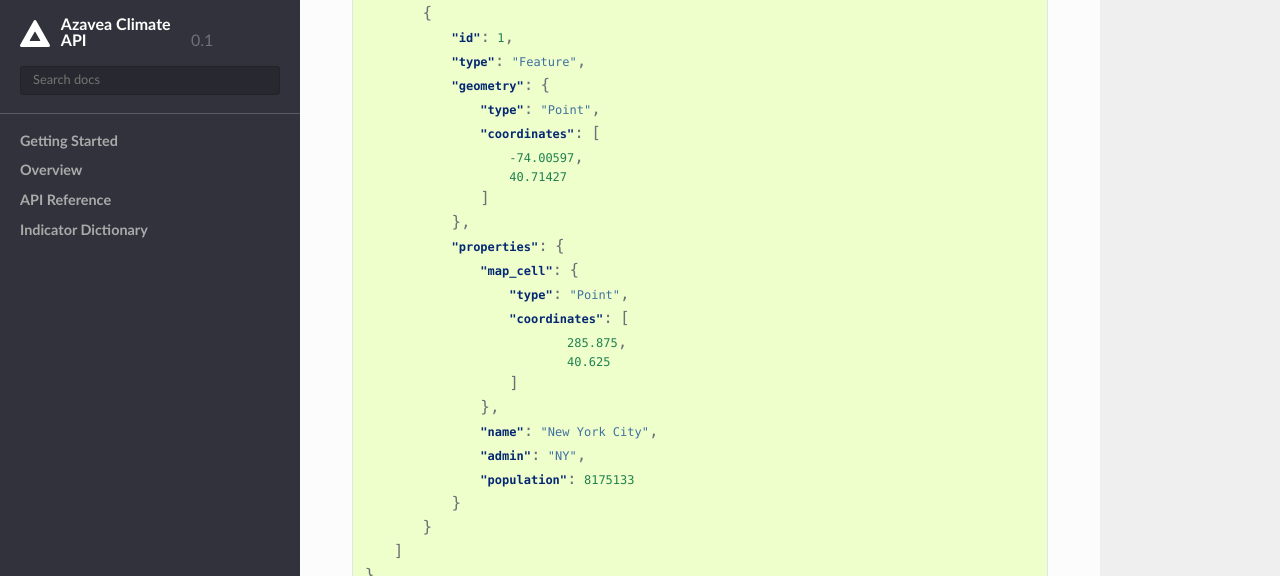
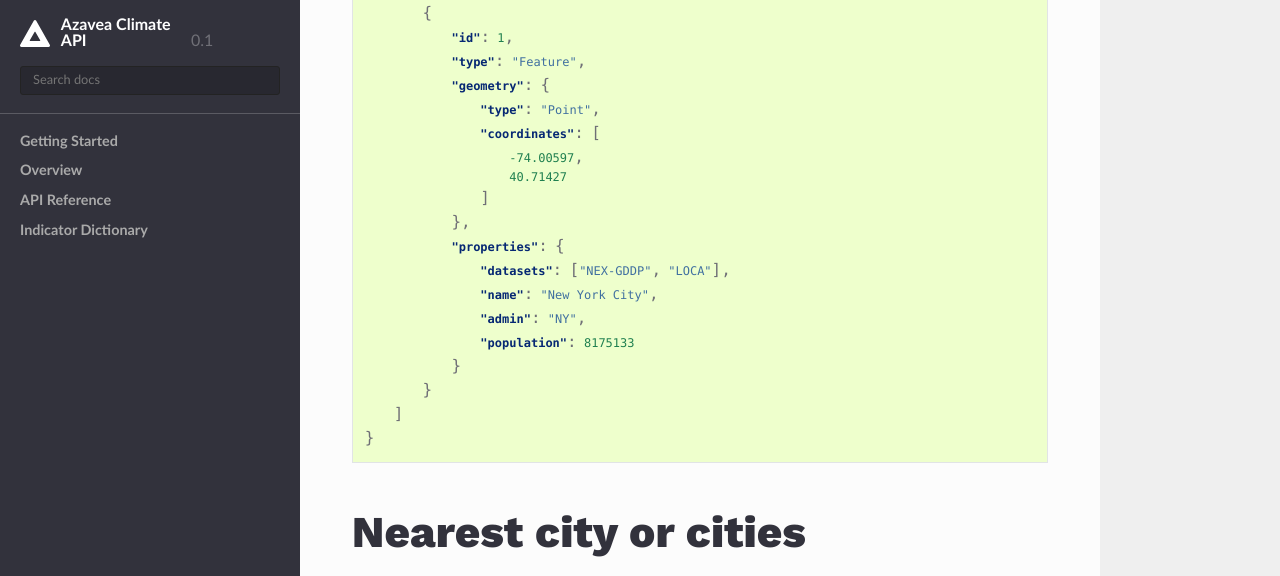
Before and after one commit to azavea/climate-change-api, a Sphinx documentation site: the page built from doc/source/api_reference/city.rst, in a window 1280 px wide and 1400 px high, scrolled down 1016 px, cut to the strip 0-576 px from the top of the window. Built offline with Sphinx 7.4.7 and the Read the Docs theme 2.0.0, drawn with Linux system fonts in a browser that asks for light colours; some of the changed text lies outside the part shown.

Commit message:
Replace City.map_cell with City.datasets and update docs

```diff
--- a/doc/source/api_reference/city.rst
+++ b/doc/source/api_reference/city.rst
@@ -53,13 +53,7 @@ Response:
                     ]
                 },
                 "properties": {
-                    "map_cell": {
-                        "type": "Point",
-                        "coordinates": [
-                                285.875,
-                                40.625
-                        ]
-                    },
+                    "datasets": ["NEX-GDDP", "LOCA"],
                     "name": "New York City",
                     "admin": "NY",
                     "population": 8175133
@@ -108,13 +102,7 @@ Response:
                     ]
                 },
                 "properties": {
-                    "map_cell": {
-                        "type": "Point",
-                        "coordinates": [
-                            284.875,
-                            39.875
-                        ]
-                    },
+                    "datasets": ["NEX-GDDP", "LOCA"],
                     "name": "Philadelphia",
                     "admin": "PA",
                     "population": 1526006
@@ -157,13 +145,7 @@ Response:
             ]
         },
         "properties": {
-            "map_cell": {
-                "type": "Point",
-                "coordinates": [
-                    284.875,
-                    39.875
-                ]
-            },
+            "datasets": ["NEX-GDDP", "LOCA"],
             "name": "Philadelphia",
             "admin": "PA",
             "population": 1526006
```
Also changed, not shown: doc/source/openapi/climate_api.yml (+6 -3 lines), 1 other file.
